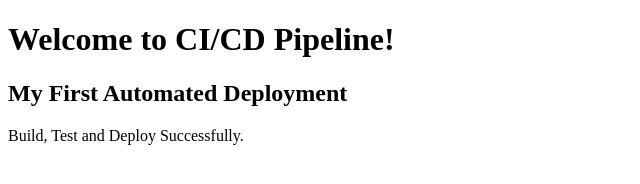
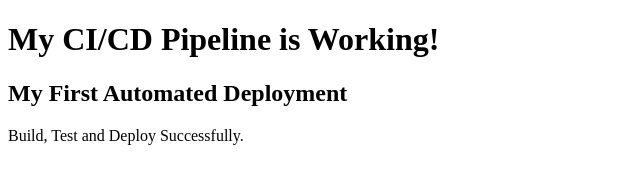
Before and after one commit to pranavsalim/cicd-practical, a plain HTML site: page index.html in a window 1280 px wide. Shown: the whole page, without its empty margins (0-640 px from the left). Drawn offline with Linux system fonts and the light colour scheme.

Commit message:
Update index.html

```diff
--- a/index.html
+++ b/index.html
@@ -5,7 +5,7 @@
     <title>CI CD Practical</title>
 </head>
 <body>
-    <h1>Welcome to CI/CD Pipeline!</h1>
+   <h1>My CI/CD Pipeline is Working!</h1>
     <h2>My First Automated Deployment</h2>
     <p>Build, Test and Deploy Successfully.</p>
 </body>
```
